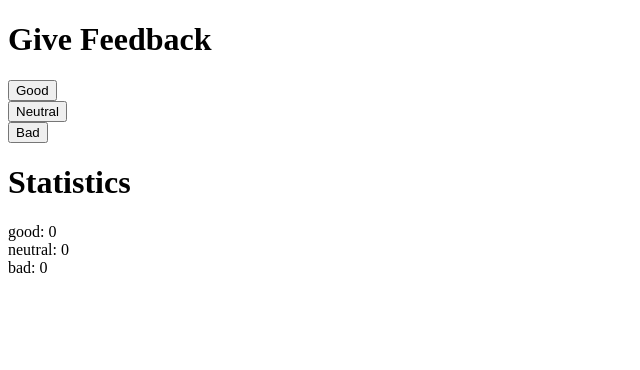
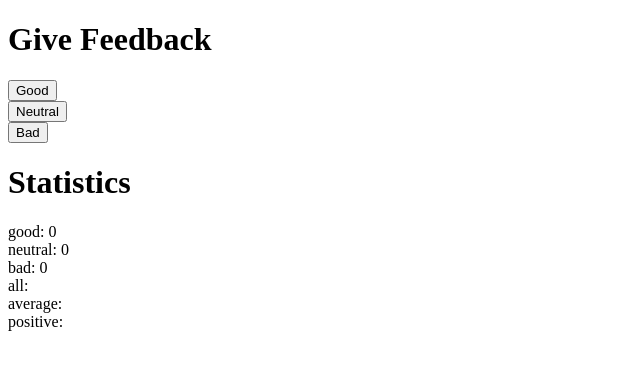
Before and after one commit to Jaathavan/FSO-2022-Exercise-Solutions, a React (Create React App) app in the folder part1/unicafe/1.6-unicafe/: page / in a window 1280 px wide. Shown: the top 370 px of the page, without its empty margins (0-640 px from the left). Built offline with nearby package versions, Linux system fonts and the light colour scheme.

Commit message:
modify Stats component to contain new info

```diff
--- a/part1/unicafe/1.6-unicafe/src/App.js
+++ b/part1/unicafe/1.6-unicafe/src/App.js
@@ -16,6 +16,9 @@ const Stats = ({ good, neutral, bad }) => {
     <div>good: {good}</div>
     <div>neutral: {neutral}</div>
     <div>bad: {bad}</div>
+    <div>all: </div>
+    <div>average: </div>
+    <div>positive: </div>
   </div>
   )
 }
```
